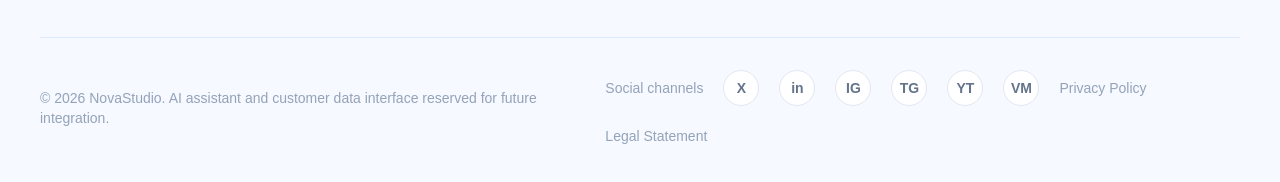
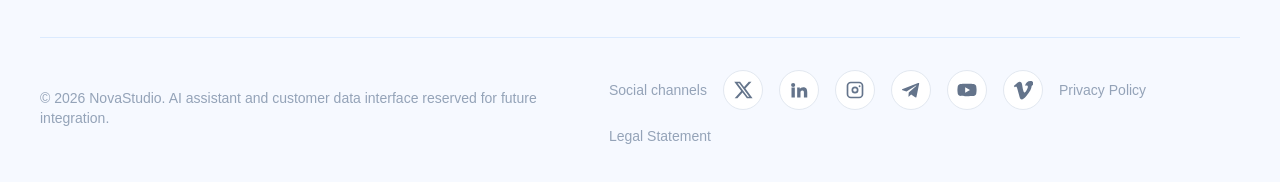
Before and after one commit to Booyuu/Novatest, a Next.js app: page / in a window 1280 px wide. Shown: the part 3193-3375 px from the top of the page. Built offline with nearby package versions, Linux system fonts and the light colour scheme.

Commit message:
Replace social text badges with SVG icons

```diff
--- a/components/Footer.tsx
+++ b/components/Footer.tsx
@@ -55,13 +55,22 @@ const footerCopy = {
 } as const;
 
 const socialLinks = [
-  { label: 'X', href: '#' },
-  { label: 'in', href: '#' },
-  { label: 'IG', href: '#' },
-  { label: 'TG', href: '#' },
-  { label: 'YT', href: '#' },
-  { label: 'VM', href: '#' },
-];
+  { label: 'X', href: '#', icon: 'x' },
+  { label: 'LinkedIn', href: '#', icon: 'linkedin' },
+  { label: 'Instagram', href: '#', icon: 'instagram' },
+  { label: 'Telegram', href: '#', icon: 'telegram' },
+  { label: 'YouTube', href: '#', icon: 'youtube' },
+  { label: 'Vimeo', href: '#', icon: 'vimeo' },
+] as const;
+
+function SocialIcon({ icon }: { icon: (typeof socialLinks)[number]['icon'] }) {
+  if (icon === 'x') return <svg viewBox="0 0 24 24" className="h-5 w-5" aria-hidden="true"><path fill="currentColor" d="M18.9 2h3.3l-7.3 8.3L23.5 22h-6.8l-5.3-6.9L5.3 22H2l7.8-8.9L1.5 2h7l4.8 6.4L18.9 2Zm-1.2 18h1.8L7.5 3.9h-2L17.7 20Z" /></svg>;
+  if (icon === 'linkedin') return <svg viewBox="0 0 24 24" className="h-5 w-5" aria-hidden="true"><path fill="currentColor" d="M4.98 3.5a2.5 2.5 0 1 1 0 5.001 2.5 2.5 0 0 1 0-5ZM3 9h4v12H3V9Zm6.2 0H13v1.7h.1c.5-1 1.9-2 3.9-2 4.1 0 4.9 2.7 4.9 6.2V21h-4v-5.5c0-1.3 0-3-1.9-3s-2.2 1.4-2.2 2.9V21h-4V9Z" /></svg>;
+  if (icon === 'instagram') return <svg viewBox="0 0 24 24" className="h-5 w-5" aria-hidden="true"><path fill="currentColor" d="M7 2h10a5 5 0 0 1 5 5v10a5 5 0 0 1-5 5H7a5 5 0 0 1-5-5V7a5 5 0 0 1 5-5Zm0 2a3 3 0 0 0-3 3v10a3 3 0 0 0 3 3h10a3 3 0 0 0 3-3V7a3 3 0 0 0-3-3H7Zm5 3.8A4.2 4.2 0 1 1 12 16.2 4.2 4.2 0 0 1 12 7.8Zm0 2A2.2 2.2 0 1 0 12 14.2 2.2 2.2 0 0 0 12 9.8ZM17.5 6.4a1.1 1.1 0 1 1 0 2.2 1.1 1.1 0 0 1 0-2.2Z" /></svg>;
+  if (icon === 'telegram') return <svg viewBox="0 0 24 24" className="h-5 w-5" aria-hidden="true"><path fill="currentColor" d="M21.8 4.6 18.6 20c-.2 1-.8 1.2-1.6.8l-4.8-3.5-2.3 2.2c-.3.3-.5.5-1 .5l.4-4.9 8.9-8c.4-.4-.1-.6-.6-.2L6.6 13.8 1.9 12.3c-1-.3-1-1 .2-1.5L20.5 3.7c.9-.3 1.6.2 1.3.9Z" /></svg>;
+  if (icon === 'youtube') return <svg viewBox="0 0 24 24" className="h-5 w-5" aria-hidden="true"><path fill="currentColor" d="M23 7.1a3 3 0 0 0-2.1-2.1C19 4.5 12 4.5 12 4.5s-7 0-8.9.5A3 3 0 0 0 1 7.1 31.6 31.6 0 0 0 .5 12 31.6 31.6 0 0 0 1 16.9 3 3 0 0 0 3.1 19C5 19.5 12 19.5 12 19.5s7 0 8.9-.5a3 3 0 0 0 2.1-2.1 31.6 31.6 0 0 0 .5-4.9 31.6 31.6 0 0 0-.5-4.9ZM9.8 15.2V8.8l5.8 3.2-5.8 3.2Z" /></svg>;
+  return <svg viewBox="0 0 24 24" className="h-5 w-5" aria-hidden="true"><path fill="currentColor" d="M22.4 7.2c-.1 3-2.2 7.1-6.4 12.1-2.2 2.7-4.1 4-5.6 4-1 0-1.8-.9-2.4-2.7L6.6 15.5 5.2 10.4c-.5-1.8-1-2.7-1.6-2.7-.1 0-.6.3-1.5.9L1 7.2c1.1-1 2.2-1.9 3.3-2.9 1.5-1.3 2.6-2 3.4-2.1 1.8-.2 2.9 1.1 3.3 3.8.5 2.9.8 4.7 1 5.4.5 2.4 1.1 3.6 1.8 3.6.5 0 1.3-.8 2.3-2.5 1-1.6 1.6-2.9 1.7-3.8.2-1.5-.4-2.2-1.7-2.2-.6 0-1.2.1-1.8.4 1.2-3.9 3.5-5.8 6.8-5.7 2.5.1 3.6 1.7 3.3 4Z" /></svg>;
+}
 
 function WhatsAppQr({ label }: { label: string }) {
   return (
@@ -87,7 +96,7 @@ export function Footer({ onOpenModal }: { onOpenModal: () => void }) {
         <div className="grid gap-4 border-b border-blue-100 py-10 lg:grid-cols-[0.14fr_0.86fr]"><p className="font-semibold text-slate-800">{c.more}</p><div className="flex flex-wrap gap-x-8 gap-y-3 text-sm text-slate-500">{c.recommended.map((item) => <a key={item} href="/products" className="hover:text-blue-700">{item}</a>)}</div></div>
         <div className="flex flex-col gap-5 pt-8 text-sm text-slate-400 lg:flex-row lg:items-center lg:justify-between">
           <p>{c.copyright}</p>
-          <div className="flex flex-wrap items-center gap-5"><span>{c.socialText}</span>{socialLinks.map((item) => <a key={item.label} href={item.href} className="flex h-9 w-9 items-center justify-center rounded-full border border-slate-200 bg-white font-semibold text-slate-500 transition hover:border-blue-300 hover:text-blue-700">{item.label}</a>)}<a href="#" className="hover:text-blue-700">{c.privacy}</a><a href="#" className="hover:text-blue-700">{c.legal}</a></div>
+          <div className="flex flex-wrap items-center gap-4"><span>{c.socialText}</span>{socialLinks.map((item) => <a key={item.label} href={item.href} aria-label={item.label} className="flex h-10 w-10 items-center justify-center rounded-full border border-slate-200 bg-white text-slate-500 transition hover:border-blue-300 hover:text-blue-700"><SocialIcon icon={item.icon} /></a>)}<a href="#" className="hover:text-blue-700">{c.privacy}</a><a href="#" className="hover:text-blue-700">{c.legal}</a></div>
         </div>
       </div>
     </footer>
```
